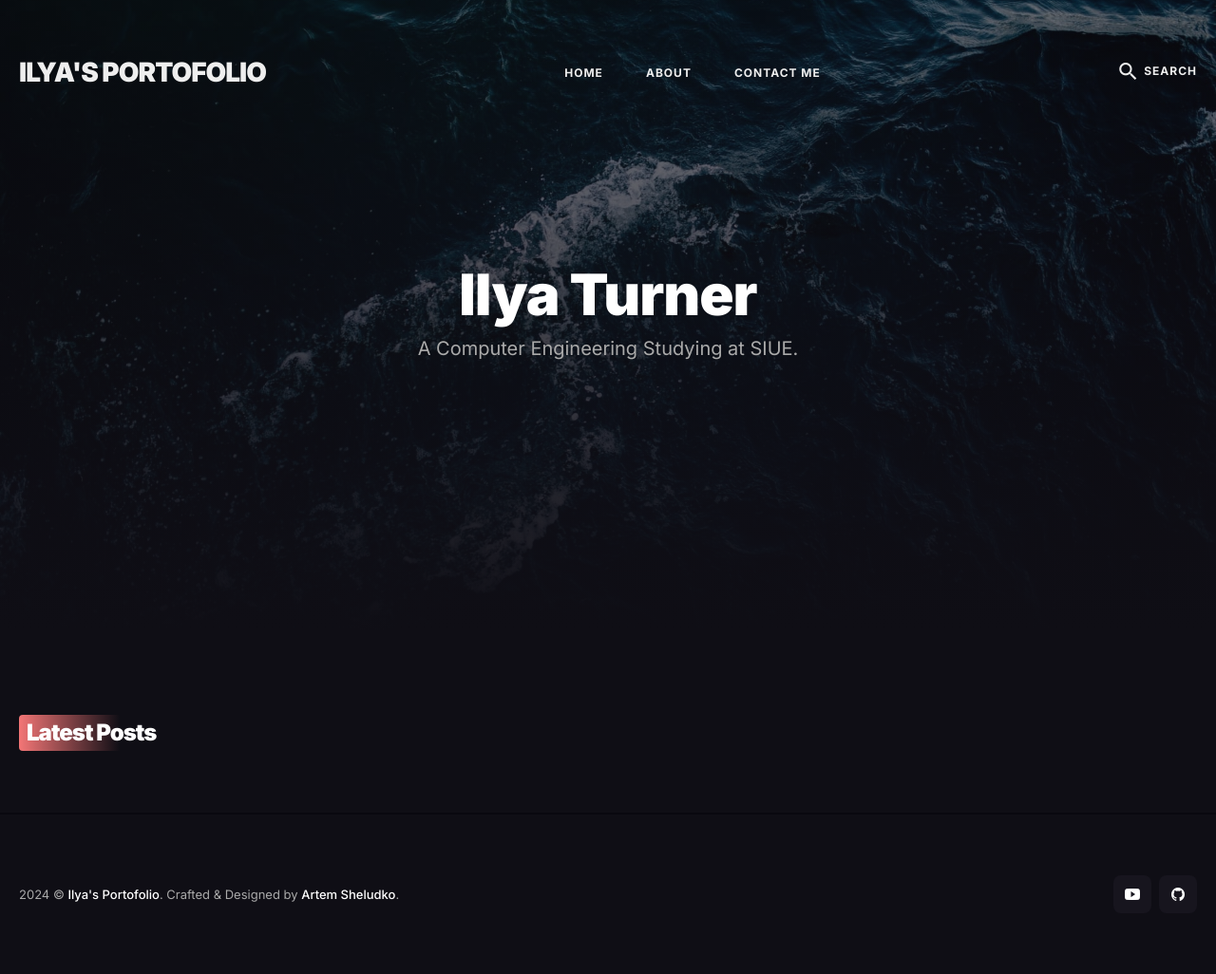
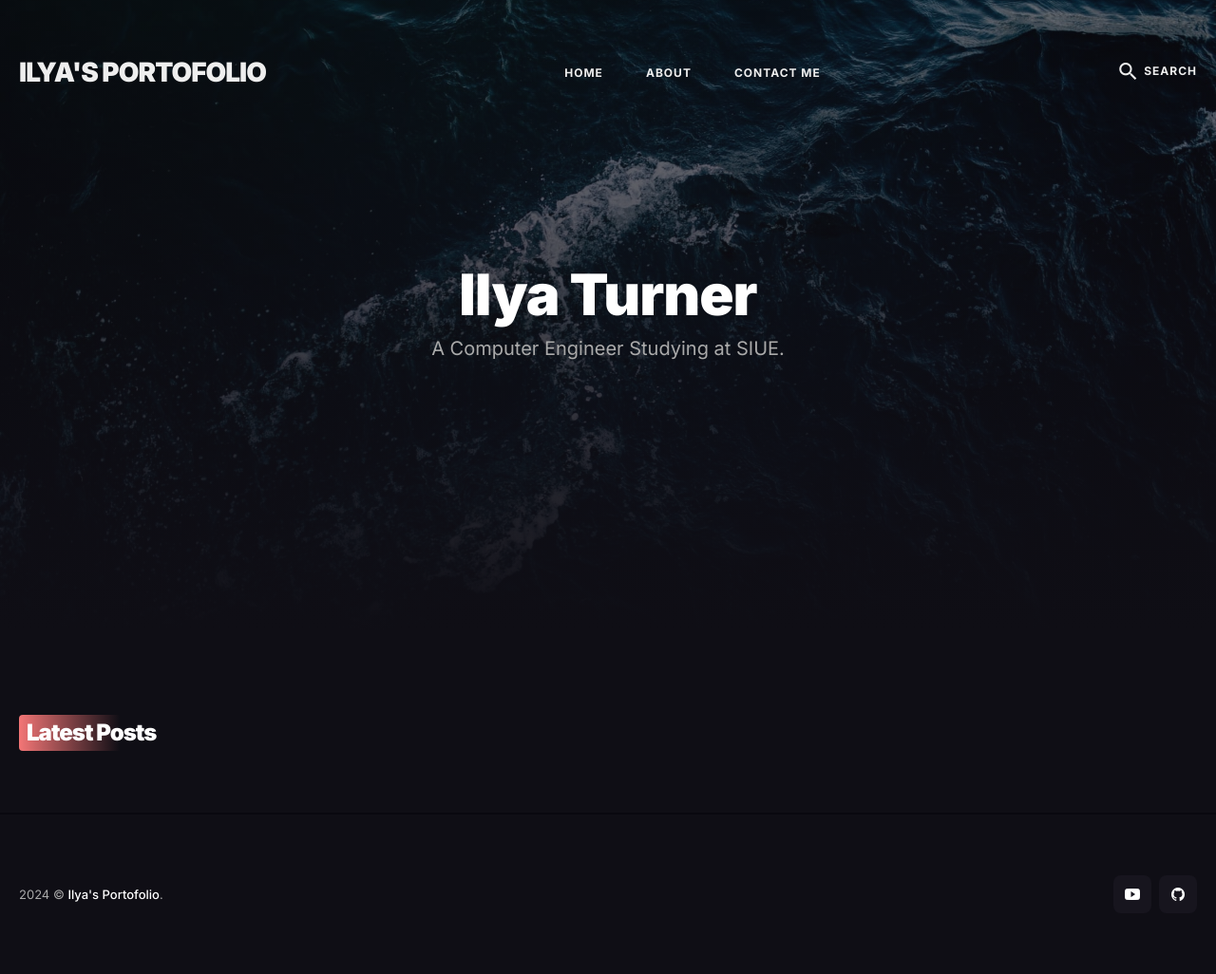
Before and after one commit to ilturne/CS325_A3, a Jekyll site: the page built from index.html, in a window 1280 px wide. Shown: the whole page at 95% size. Built offline with Jekyll 4.4.1, drawn with Linux system fonts in a browser that asks for light colours; nearby versions of some CDN libraries; the list of posts is cut into pages by our own code.

Commit message:
Made changes

```diff
--- a/_config.yml
+++ b/_config.yml
@@ -18,7 +18,7 @@
 # Hero Settings
 hero:
   title: Ilya Turner
-  description: A Computer Engineering Studying at SIUE.
+  description: A Computer Engineer Studying at SIUE.
   image: '/images/01.jpg'
 
 
--- a/_includes/footer.html
+++ b/_includes/footer.html
@@ -16,7 +16,7 @@
     <div class="row">
       <div class="col col-12">
       <div class="footer__inner">
-        <div class="copyright">{{site.time | date: '%Y'}} &copy; <a href="/">{{site.title}}</a>. Crafted & Designed by <a href="https://jekyllthemes.io/developers/artem-sheludko">Artem Sheludko</a>.</div>
+        <div class="copyright">{{site.time | date: '%Y'}} &copy; <a href="/">{{site.title}}</a>. </div>
         {% include social-links.html %}
         </div>
       </div>
```
Also changed, not shown: favicon.ico.
